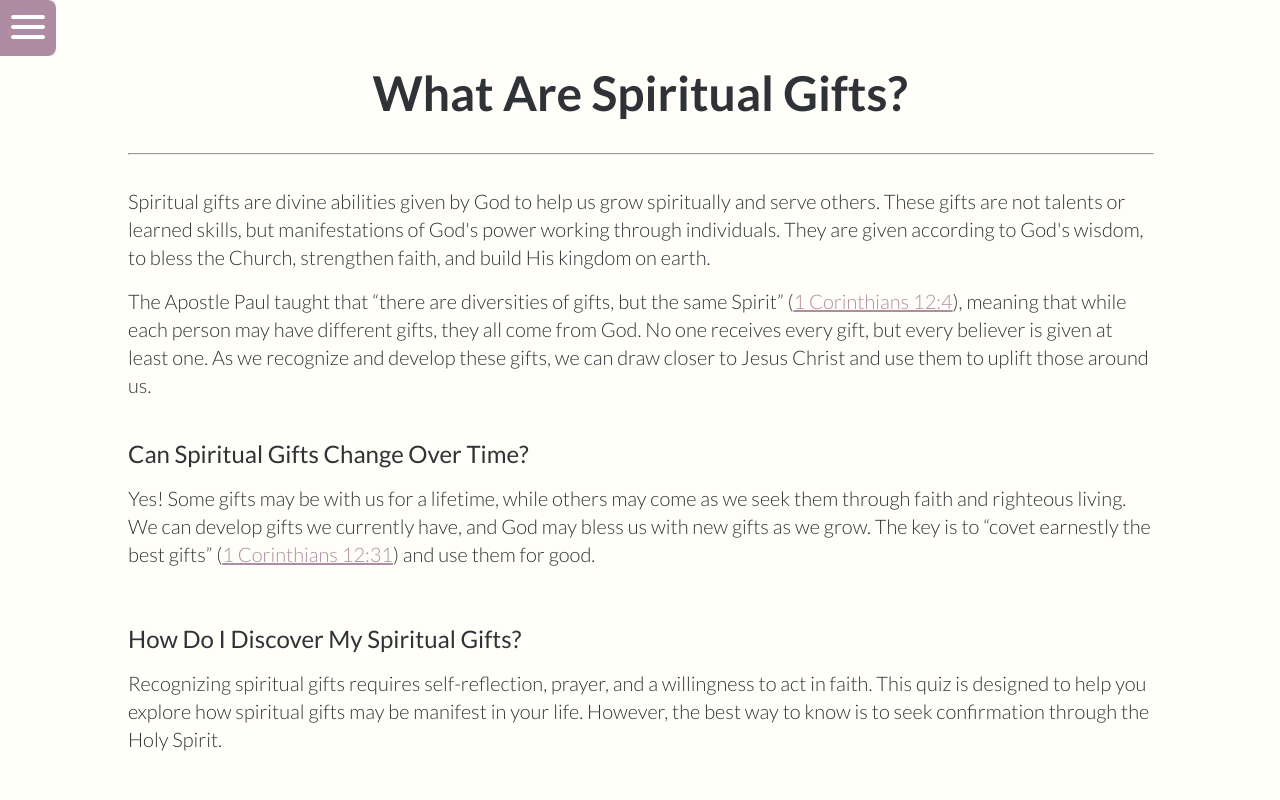
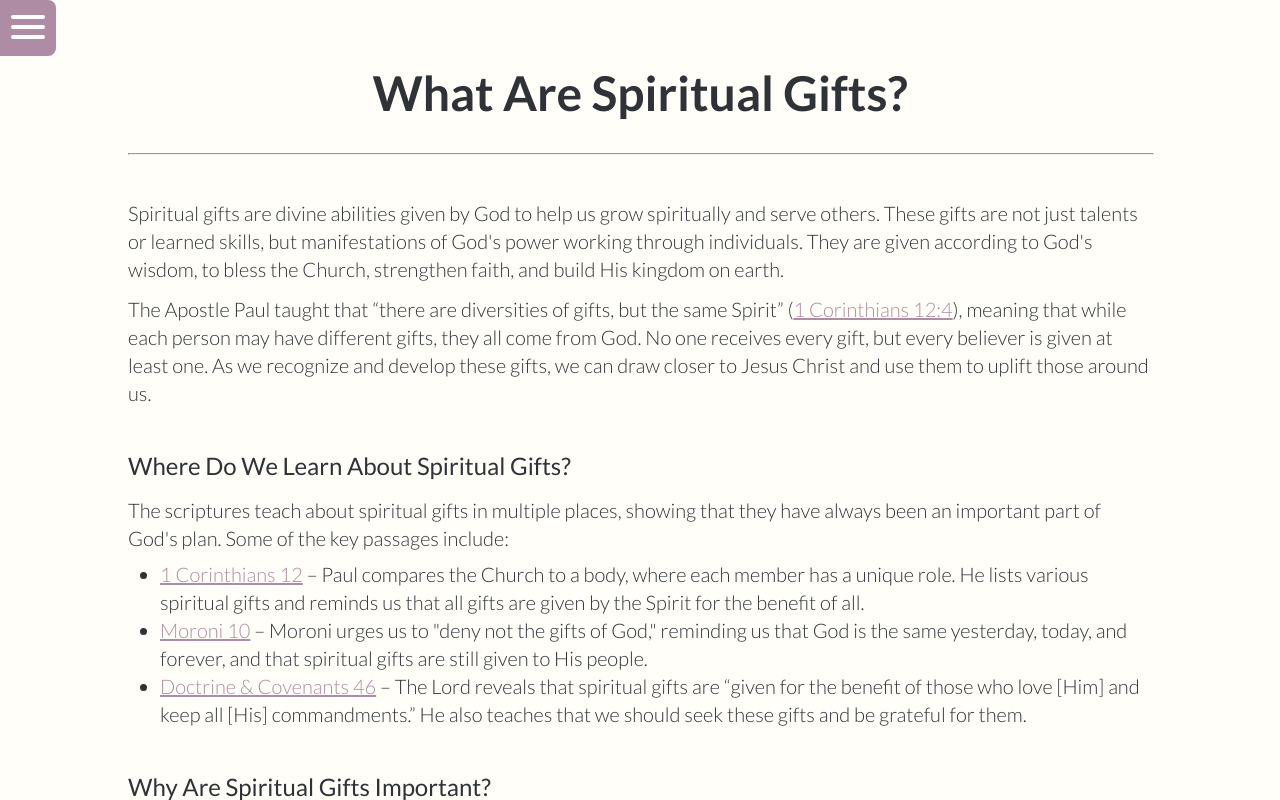
Before and after one commit to BeauYancey/spiritual-gifts, a React (Vite) app: page / in a window 1280 px wide. Built offline with nearby package versions, Linux system fonts and the light colour scheme.

Commit message:
enhance content

```diff
--- a/src/index.css
+++ b/src/index.css
@@ -108,7 +108,7 @@ main > hr {
 }
 
 main > section {
-  margin: 1rem 0;
+  margin: .5rem 0;
 }
 
 main h2 {
@@ -121,7 +121,12 @@ main p {
   font-size: 1.25rem;
   font-weight: 300;
   line-height: 1.75rem;
-  margin: .5rem 0
+  margin: .75rem 0
+}
+
+main ul {
+  margin: .5rem 0;
+  padding-left: 2rem;
 }
 
 /* QUIZ PAGE */
--- a/src/views/LearnMore.tsx
+++ b/src/views/LearnMore.tsx
@@ -3,55 +3,87 @@ export default function LearnMore() {
 		<main>
 			<h1>What Are Spiritual Gifts?</h1>
 			<hr/>
+			<section>
 				<p>
 					Spiritual gifts are divine abilities given by God to help us grow spiritually and serve others.
-				These gifts are not talents or learned skills, but manifestations of God's power working through
+					These gifts are not just talents or learned skills, but manifestations of God's power working through
 					individuals. They are given according to God's wisdom, to bless the Church, strengthen faith, and
 					build His kingdom on earth.
 				</p>
 				<p>
-				The Apostle Paul taught that “there are diversities of gifts, but the same Spirit” (
-				<a href='https://churchofjesuschrist.org/study/scriptures/nt/1-cor/12?id=p4#4' target='_blank'>1 Corinthians 12:4</a>),
+					The Apostle Paul taught that “there are diversities of gifts, but the same Spirit”
+					(<a href='https://churchofjesuschrist.org/study/scriptures/nt/1-cor/12?id=p4#4' target='_blank'>
+						1 Corinthians 12:4
+					</a>),
 					meaning that while each person may have different gifts, they all come from God. No one receives every
 					gift, but every believer is given at least one. As we recognize and develop these gifts, we can draw
 					closer to Jesus Christ and use them to uplift those around us.
 				</p>
+			</section>
 
 			<section>
-				<h2>Can Spiritual Gifts Change Over Time?</h2>
+				<h2>Where Do We Learn About Spiritual Gifts?</h2>
 				<p>
-					Yes! Some gifts may be with us for a lifetime, while others may come as we seek them through faith and
-					righteous living. We can develop gifts we currently have, and God may bless us with new gifts as we grow.
-					The key is to “covet earnestly the best gifts”
-					(<a href='https://churchofjesuschrist.org/study/scriptures/nt/1-cor/12?id=p31#31' target='_blank'>
-						1 Corinthians 12:31
-					</a>)
-					and use them for good.
+					The scriptures teach about spiritual gifts in multiple places, showing that they have always been an
+					important part of God's plan. Some of the key passages include:
+					<ul>
+						<li>
+							<a href='https://churchofjesuschrist.org/study/scriptures/nt/1-cor/12' target='_blank'>1 Corinthians 12</a>
+							 &nbsp;&ndash; Paul compares the Church to a body, where each member has a unique role. He lists various
+							 spiritual gifts and reminds us that all gifts are given by the Spirit for the benefit of all.
+						</li>
+						<li>
+							<a href='https://churchofjesuschrist.org/study/scriptures/bofm/moro/10' target='_blank'>Moroni 10</a>
+							&nbsp;&ndash; Moroni urges us to "deny not the gifts of God," reminding us that God is the same yesterday,
+							today, and forever, and that spiritual gifts are still given to His people.
+						</li>
+						<li>
+							<a href='https://churchofjesuschrist.org/study/scriptures/dc-testament/dc/46' target='_blank'>Doctrine & Covenants 46</a>
+							&nbsp;&ndash; The Lord reveals that spiritual gifts are “given for the benefit of those who love [Him] and
+							keep all [His] commandments.” He also teaches that we should seek these gifts and be grateful for them.
+						</li>
+					</ul>
 				</p>
 			</section>
 
 			<section>
-				<h2>How Do I Discover My Spiritual Gifts?</h2>
+				<h2>Why Are Spiritual Gifts Important?</h2>
 				<p>
-					Recognizing spiritual gifts requires self-reflection, prayer, and a willingness to act in faith. This quiz
-					is designed to help you explore how spiritual gifts may be manifest in your life. However, the best way to
-					know is to seek confirmation through the Holy Spirit.
+					Spiritual gifts are not just personal blessings&mdash;they are meant to uplift, edify, and strengthen others.
+					When we use our gifts with love and humility, we help build God's kingdom and bring light to those around us.
+				</p>
+				<p>
+					Spiritual gifts also remind us that we are all different but equally valuable in God's eyes. Just as a body
+					needs both hands and feet to function properly, the Church needs people with different gifts working together.
+					No gift is more important than another, and we are at our best when we support and appreciate each other's
+					unique strengths.
+				</p>
+				<p>
+					Recognizing and developing our spiritual gifts also helps us grow closer to Christ. As we seek to use them for
+					good, we become more in tune with the Spirit and more aware of how God works in our lives.
 				</p>
 			</section>
 
 			<section>
 				<h2>How Should I Use My Spiritual Gifts?</h2>
 				<p>
-					Spiritual gifts are meant to bless others, not to elevate ourselves. They should be used with love, humility,
-					and a desire to serve. As we exercise our gifts, we fulfill Christ’s commandment to “love one another, as
-					I have loved you”
-					(<a href='https://churchofjesuschrist.org/study/scriptures/nt/john/13?id=p34#34' target='_blank'>
-						John 13:34
-					</a>).
+					Spiritual gifts are not meant for personal recognition or status. They are given so that we can serve others
+					and glorify God. Jesus Christ taught, “By this shall all men know that ye are my disciples, if ye have love
+					one to another” (<a href='https://churchofjesuschrist.org/study/scriptures/nt/john/13?id=p34#34' target='_blank'>
+					John 13:34</a>). When we exercise our gifts with love, we fulfill this commandment and become instruments in
+					God's hands.
 				</p>
 				<p>
-					Would you like to learn more? Click on the spiritual gifts below to explore how each one works and how to
-					develop them!
+					As we exercise our gifts, they become stronger. God blesses those who seek to serve, and as we faithfully
+					use our gifts, we may find new opportunities to bless and be blessed in return.
+				</p>
+			</section>
+			<section>
+				<h2>Explore the Spiritual Gifts</h2>
+				<p>
+					Each spiritual gift is unique and powerful in its own way. Click on the links below to learn more about each
+					gift, including examples from scripture, ways to recognize and develop the gift, and how to use it to serve
+					others.
 				</p>
 				<div>
 					{/* Spiritual gift cards will go here */}
```
Lines whose indentation alone changed are shown as unchanged.
